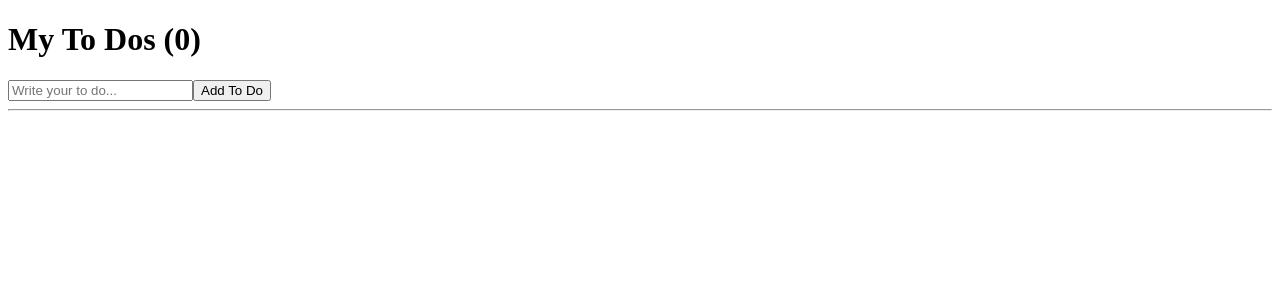
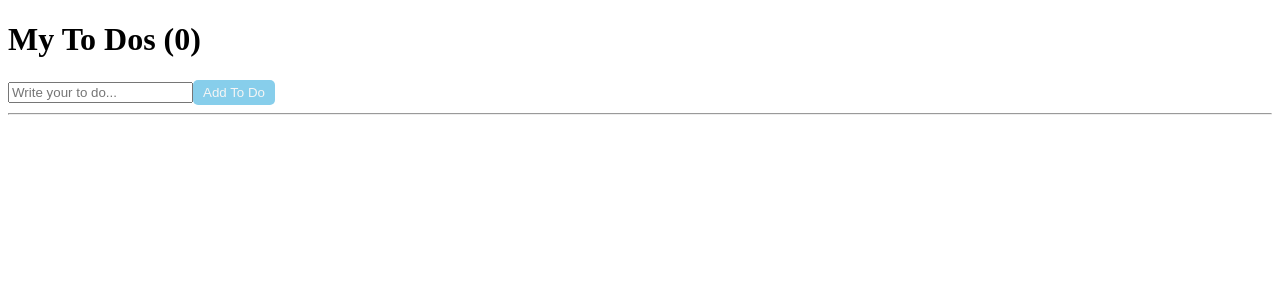
Before and after one commit to jjojjosj/react_nomad, a React (Create React App) app: page / in a window 1280 px wide. Shown: the top 300 px of the page. Built offline with nearby package versions, Linux system fonts and the light colour scheme.

Commit message:
pretty button

```diff
--- a/src/App.js
+++ b/src/App.js
@@ -1,4 +1,5 @@
 import { useState, useEffect } from "react";
+import styles from "./App.module.css";
 
 function App() {
   const [toDo, setToDo] = useState("");
--- a/src/App.module.css
+++ b/src/App.module.css
@@ -3,3 +3,12 @@
     Oxygen, Ubuntu, Cantarell, "Open Sans", "Helvetica Neue", sans-serif;
   font-size: 18px;
 }
+
+button {
+  color: whitesmoke;
+  background-color: skyblue;
+  border: none;
+  display: inline-block;
+  padding: 5px 10px;
+  border-radius: 5px;
+}
```
